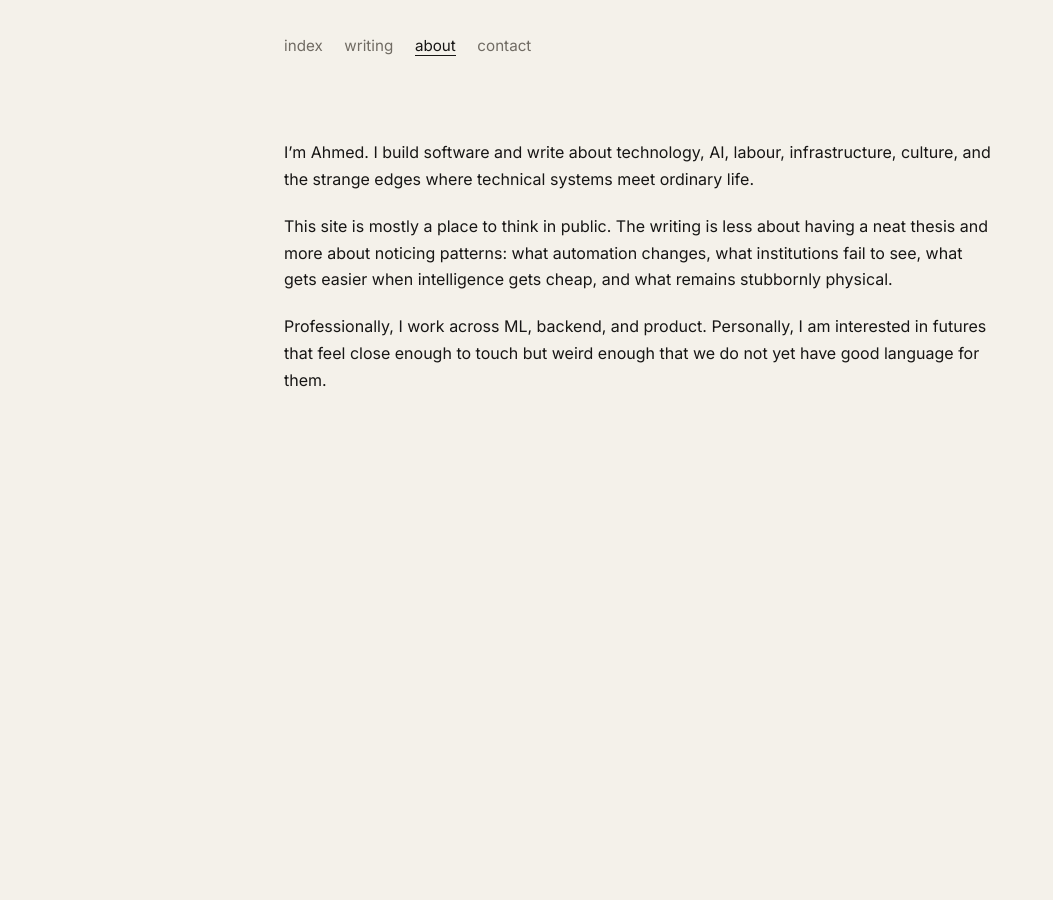
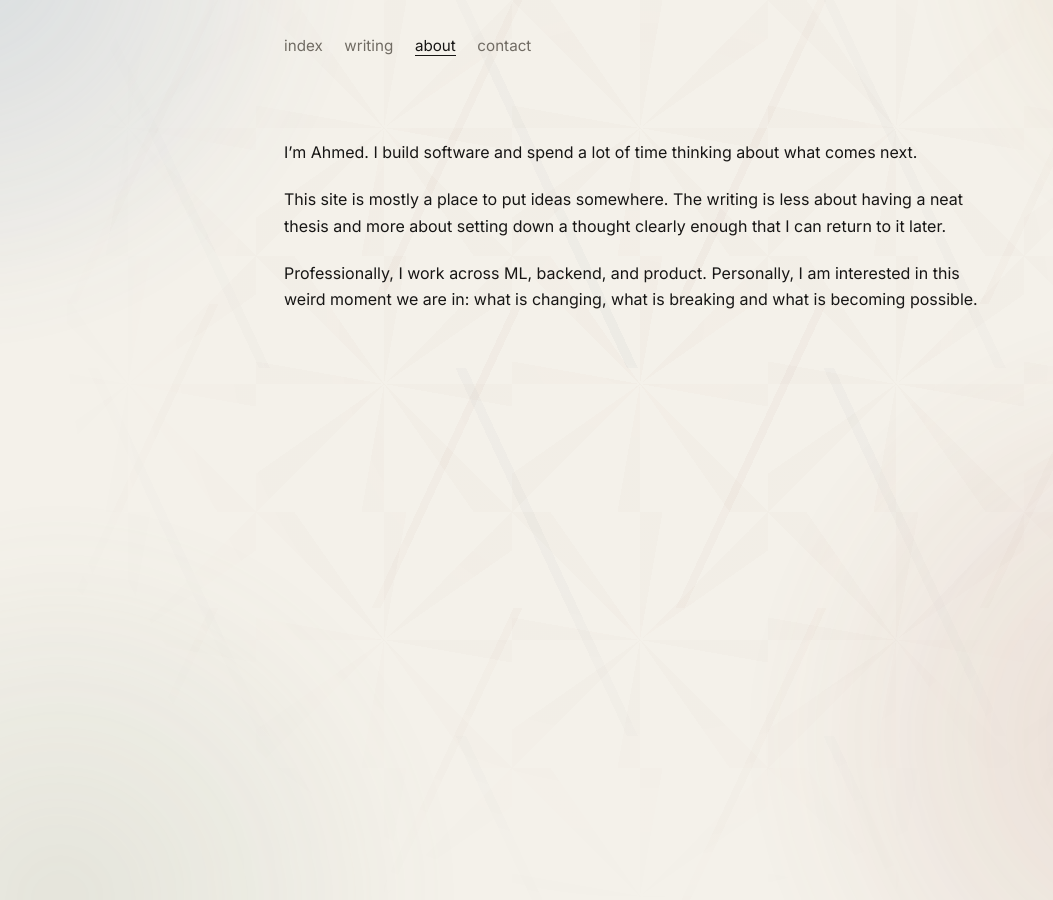
Before and after one commit to AMOHA-98/blogxyz, a Jekyll site: the page built from about.md, in a window 1280 px wide. Shown: the whole page, without its empty margins (0-1053 px from the left). Built offline with Jekyll 4.4.1, drawn with Linux system fonts in a browser that asks for light colours.

Commit message:
Refined personal descriptions in 'about.md' and updated homepage layout to better reflect current focus and activities. Enhanced CSS for improved visual effects and layout consistency.

```diff
--- a/_layouts/home.html
+++ b/_layouts/home.html
@@ -3,8 +3,6 @@ layout: minimal
 ---
 
 <div class="hero">
-  <h1>{{ site.title }}</h1>
-  <p class="tagline">{{ site.description }}</p>
   <div class="intro">
     {{ content }}
   </div>
@@ -35,5 +33,5 @@ layout: minimal
     <a href="{{ '/about/' | relative_url }}">More about</a>
   </div>
 
-  <p>I build software and write about technology, AI, labour, infrastructure, culture, and possible futures.</p>
+  <p>I build software, work across ML, backend, and product, and use this site as a place to think out loud.</p>
 </section>
--- a/about.md
+++ b/about.md
@@ -5,8 +5,8 @@ permalink: /about/
 ---
 
 
-I'm Ahmed. I build software and write about technology, AI, labour, infrastructure, culture, and the strange edges where technical systems meet ordinary life.
+I'm Ahmed. I build software and spend a lot of time thinking about what comes next.
 
-This site is mostly a place to think in public. The writing is less about having a neat thesis and more about noticing patterns: what automation changes, what institutions fail to see, what gets easier when intelligence gets cheap, and what remains stubbornly physical.
+This site is mostly a place to put ideas somewhere. The writing is less about having a neat thesis and more about setting down a thought clearly enough that I can return to it later.
 
-Professionally, I work across ML, backend, and product. Personally, I am interested in futures that feel close enough to touch but weird enough that we do not yet have good language for them.
+Professionally, I work across ML, backend, and product. Personally, I am interested in this weird moment we are in: what is changing, what is breaking and what is becoming possible.
--- a/assets/custom.css
+++ b/assets/custom.css
@@ -7,6 +7,10 @@
   --hover-bg: #e8e2d8;
   --border-color: #d8d0c3;
   --accent-color: #8c3f2d;
+  --wash-blue: #6f8fb8;
+  --wash-gold: #c9a35c;
+  --wash-rose: #b77968;
+  --wash-green: #8fa38b;
   --container-width: 760px;
 }
 
@@ -22,13 +26,60 @@ body {
   margin: 0;
   padding: 0;
   min-height: 100vh;
-  background: var(--bg-color);
+  background: transparent;
   color: var(--text-color);
   font-family: Inter, ui-sans-serif, system-ui, -apple-system, BlinkMacSystemFont, "Segoe UI", sans-serif;
   font-size: 16px;
   line-height: 1.68;
   -webkit-font-smoothing: antialiased;
   text-rendering: optimizeLegibility;
+  position: relative;
+  overflow-x: hidden;
+  isolation: isolate;
+}
+
+body::before,
+body::after {
+  content: "";
+  position: fixed;
+  pointer-events: none;
+}
+
+body::before {
+  inset: -18vmax;
+  z-index: -2;
+  background:
+    radial-gradient(circle at 12% 14%, rgba(111, 143, 184, 0.28), transparent 24rem),
+    radial-gradient(circle at 88% 12%, rgba(201, 163, 92, 0.24), transparent 22rem),
+    radial-gradient(circle at 82% 72%, rgba(183, 121, 104, 0.22), transparent 26rem),
+    radial-gradient(circle at 18% 84%, rgba(143, 163, 139, 0.2), transparent 24rem);
+  filter: blur(42px);
+  opacity: 0.78;
+  transform: translate3d(0, 0, 0);
+  animation: color-drift 36s ease-in-out infinite alternate;
+}
+
+body::after {
+  inset: 0;
+  z-index: -1;
+  background:
+    linear-gradient(115deg, transparent 0 47%, rgba(140, 63, 45, 0.055) 47% 49%, transparent 49% 100%),
+    linear-gradient(65deg, transparent 0 48%, rgba(58, 82, 109, 0.05) 48% 50%, transparent 50% 100%),
+    repeating-conic-gradient(from 45deg at 50% 50%, rgba(140, 63, 45, 0.035) 0deg 10deg, transparent 10deg 45deg);
+  background-size: 19rem 19rem, 23rem 23rem, 16rem 16rem;
+  -webkit-mask-image: radial-gradient(circle at 50% 36%, black 0%, rgba(0, 0, 0, 0.74) 34%, transparent 76%);
+  mask-image: radial-gradient(circle at 50% 36%, black 0%, rgba(0, 0, 0, 0.74) 34%, transparent 76%);
+  opacity: 0.62;
+}
+
+@keyframes color-drift {
+  0% {
+    transform: translate3d(-1.5rem, -1rem, 0) scale(1);
+  }
+
+  100% {
+    transform: translate3d(1.5rem, 1rem, 0) scale(1.04);
+  }
 }
 
 .container {
@@ -112,25 +163,12 @@ a:hover {
 }
 
 .hero {
-  margin-bottom: 5rem;
-}
-
-.hero h1:empty {
-  display: none;
-}
-
-.tagline {
-  max-width: 12ch;
-  margin: 0 0 2rem;
-  font-size: clamp(2.7rem, 11vw, 6.4rem);
-  line-height: 0.92;
-  letter-spacing: -0.07em;
-  font-weight: 600;
+  margin-bottom: 4rem;
 }
 
 .intro {
-  max-width: 38rem;
-  color: var(--muted-text);
+  max-width: 42rem;
+  color: var(--text-color);
   font-size: 1.05rem;
 }
 
@@ -309,10 +347,6 @@ hr {
     padding-bottom: 3rem;
   }
 
-  .tagline {
-    max-width: 9ch;
-  }
-
   .home-section {
     grid-template-columns: 1fr;
     gap: 1rem;
```
